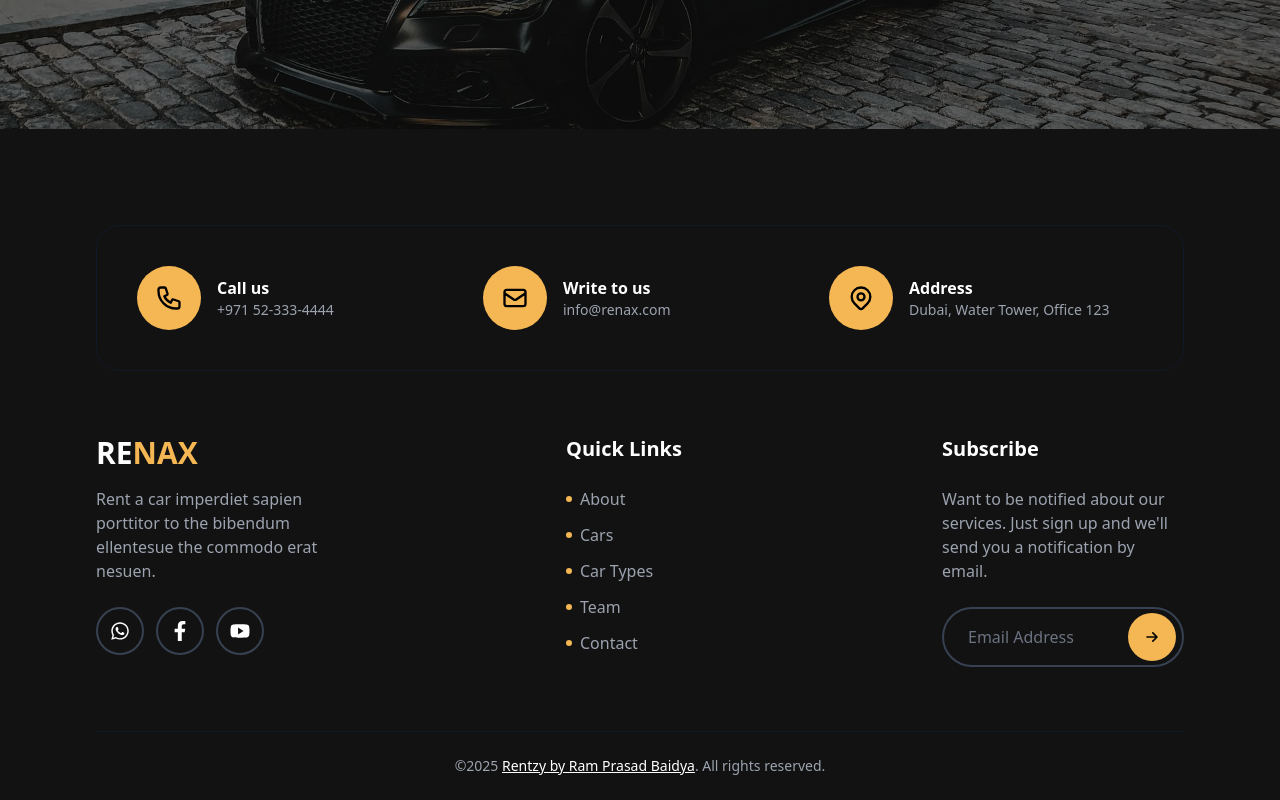
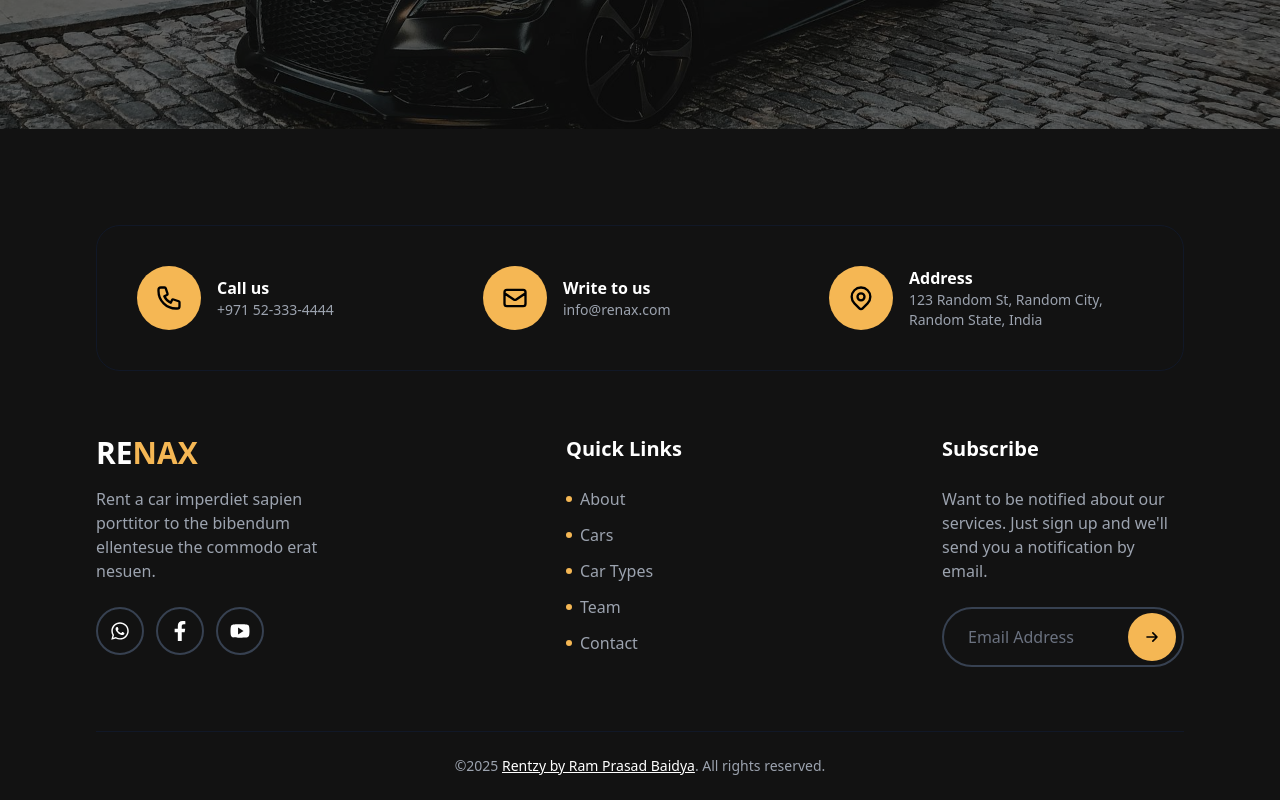
Before and after one commit to MrRam-X/Rentzy-Car-Rental-Client, a React (Vite) app: page / in a window 1280 px wide. Shown: the part 1171-1971 px from the top of the page. Built offline with nearby package versions, Linux system fonts and the light colour scheme.

Commit message:
refactor: parallax effect in contact for renting section

```diff
--- a/src/components/Footer/Footer.tsx
+++ b/src/components/Footer/Footer.tsx
@@ -79,7 +79,7 @@ const Footer = () => {
               </div>
               <div>
                 <p className="font-bold text-white text-md">Address</p>
-                <p className="text-sm">Dubai, Water Tower, Office 123</p>
+                <p className="text-sm">123 Random St, Random City, Random State, India</p>
               </div>
             </div>
           </div>
--- a/src/components/common/ContactForRenting.tsx
+++ b/src/components/common/ContactForRenting.tsx
@@ -5,7 +5,7 @@ const ContactForRenting: React.FC = () => {
   return (
     <section
       id="cta-renting"
-      className="w-full bg-cover bg-center relative sm:h-[500px] py-24 sm:py-32"
+      className="w-full bg-fixed bg-cover bg-center relative sm:h-[500px] py-24 sm:py-32"
       style={{ backgroundImage: `url(${bgContactForRenting})`}}
     >
       {/* Dark Overlay */}
```
